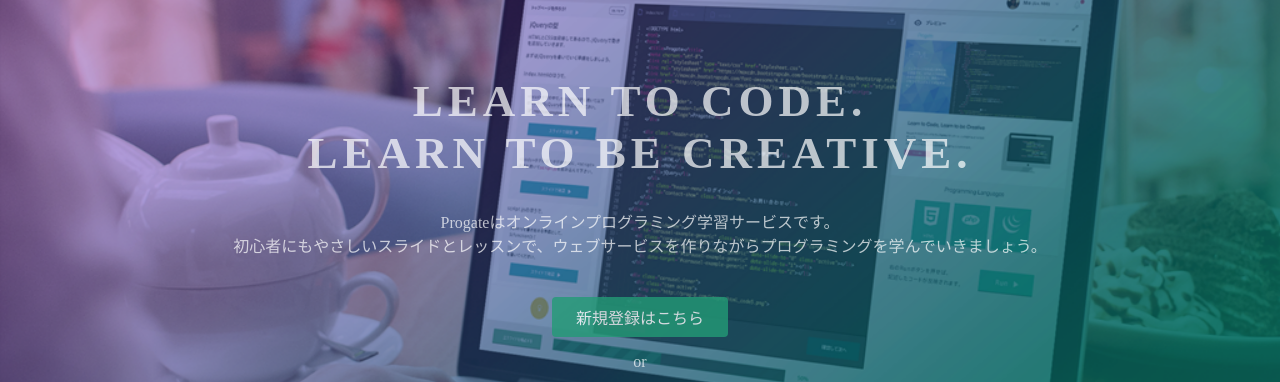
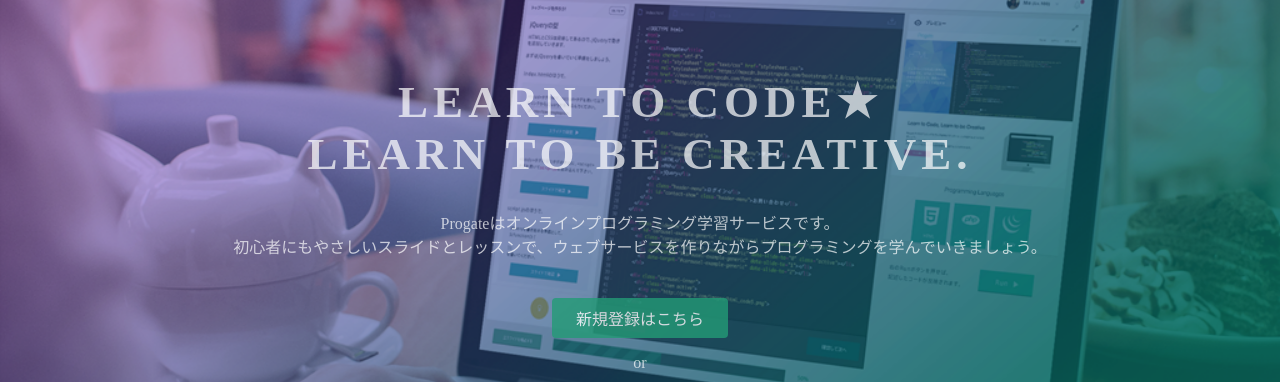
Before and after one commit to renkawa/test, a plain HTML site: page index.html in a window 1280 px wide. Shown: the part 135-517 px from the top of the page. Drawn offline with Linux system fonts and the light colour scheme.

Commit message:
Update index.html

```diff
--- a/index.html
+++ b/index.html
@@ -23,7 +23,7 @@
   </header>
   <div class="top-wrapper">
     <div class="container">
-      <h1>LEARN TO CODE.<br>LEARN TO BE CREATIVE.</h1>
+      <h1>LEARN TO CODE★<br>LEARN TO BE CREATIVE.</h1>
       <p>Progateはオンラインプログラミング学習サービスです。<br>初心者にもやさしいスライドとレッスンで、ウェブサービスを作りながらプログラミングを学んでいきましょう。</p>
       <div class="btn-wrapper">
         <a href="#" class="btn signup">新規登録はこちら</a>
```
